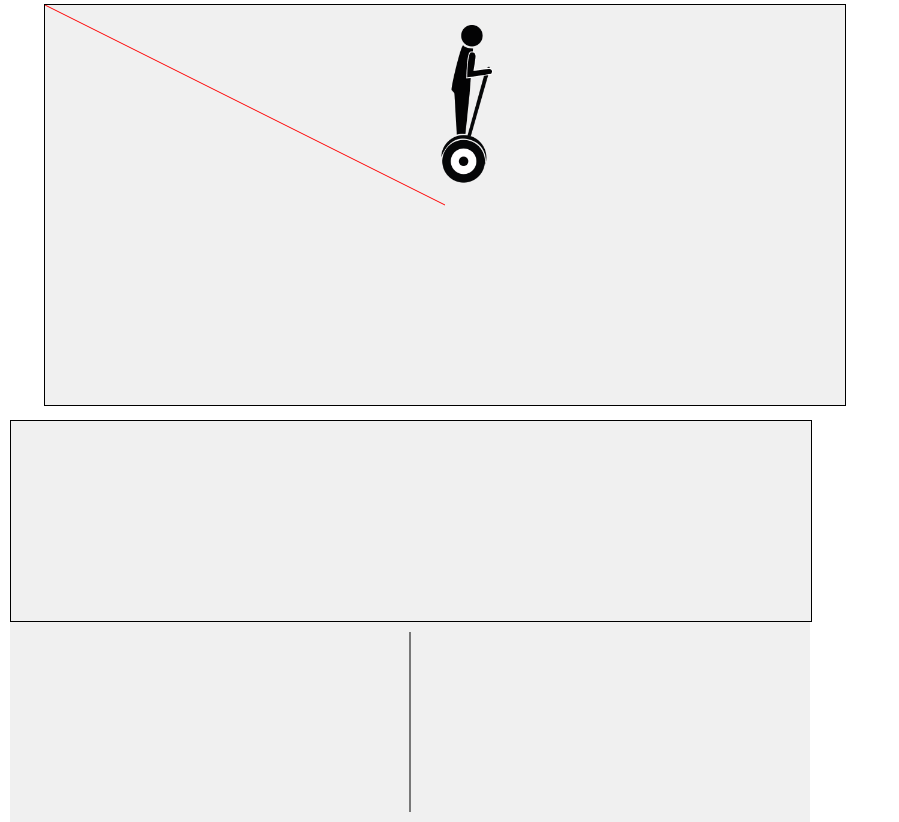
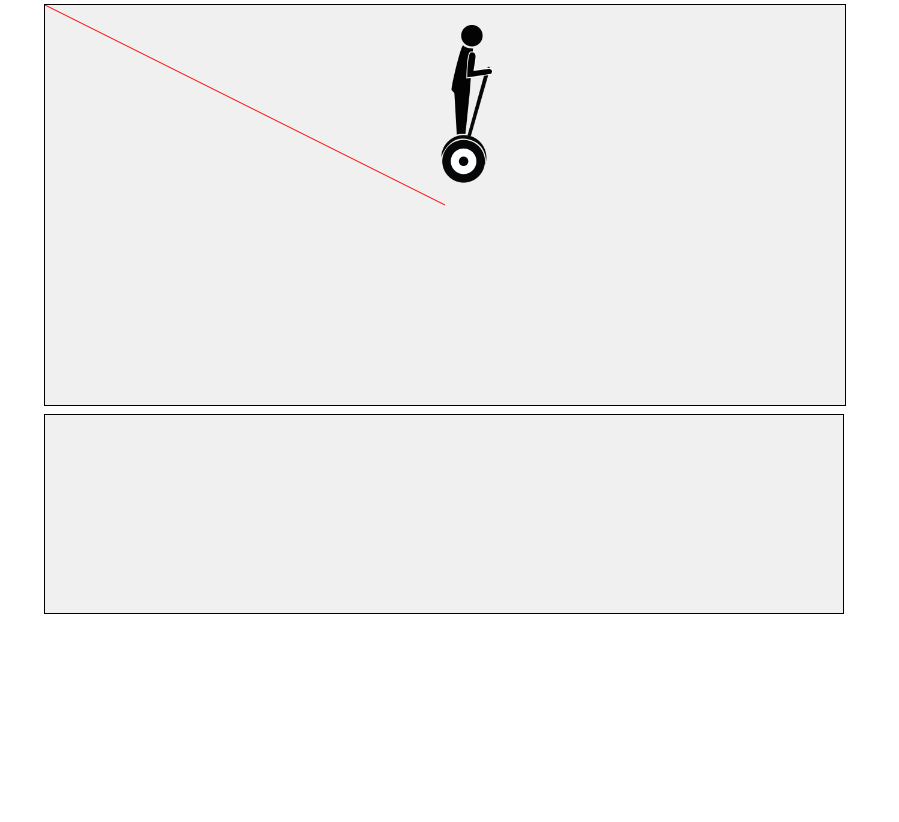
Before and after one commit to CVUT-FS-12110/control_game_frontend, a Vue app: page / in a window 1280 px wide. Shown: the whole page, without its empty margins (0-899 px from the left). After the commit the page ends 800 px from the top, so only its background shows below. Built offline with nearby package versions, Linux system fonts and the light colour scheme.

Commit message:
2 layers for statit and dynamic control canvas

```diff
--- a/src/components/Control.vue
+++ b/src/components/Control.vue
@@ -1,9 +1,20 @@
-<template>
-    <div class="custom-container">
-      <canvas ref="controlCanvas" style="border: 1px solid #000;" ></canvas>
-      <canvas ref="staticCanvas" ></canvas>
-    </div>
+<!-- <template>
+    <v-container class="pa-1" style="position: relative; width: 800; height: 400;">
+      <canvas ref="controlCanvas" style="border: 1px solid #000; position: absolute; top: 0; left: 0; z-index: 0;" ></canvas>
+      <canvas ref="staticCanvas" style="position: absolute; top: 0; left: 0; border: 1px solid #000; z-index: 1;" ></canvas>
+    </v-container>
+  </template> -->
+
+
+  <template>
+    <v-container class="pa-1">
+      <v-container id="canvas-container" >
+      <canvas ref="controlCanvas" id="controlCanvas"></canvas>
+      <canvas ref="staticCanvas" id="staticCanvas" ></canvas>
+    </v-container>
+  </v-container>
   </template>
+
 
   <script>
   export default {
@@ -144,11 +155,12 @@
   </script>
 
   <style scoped>
-  .custom-container {
+  #canvas-container {
     position: relative;
-    padding: 10px;
+    padding: 0px;
     height: 200px;
     width: 800px;
+    margin: 0;
   }
 
  #staticCanvas{
```
